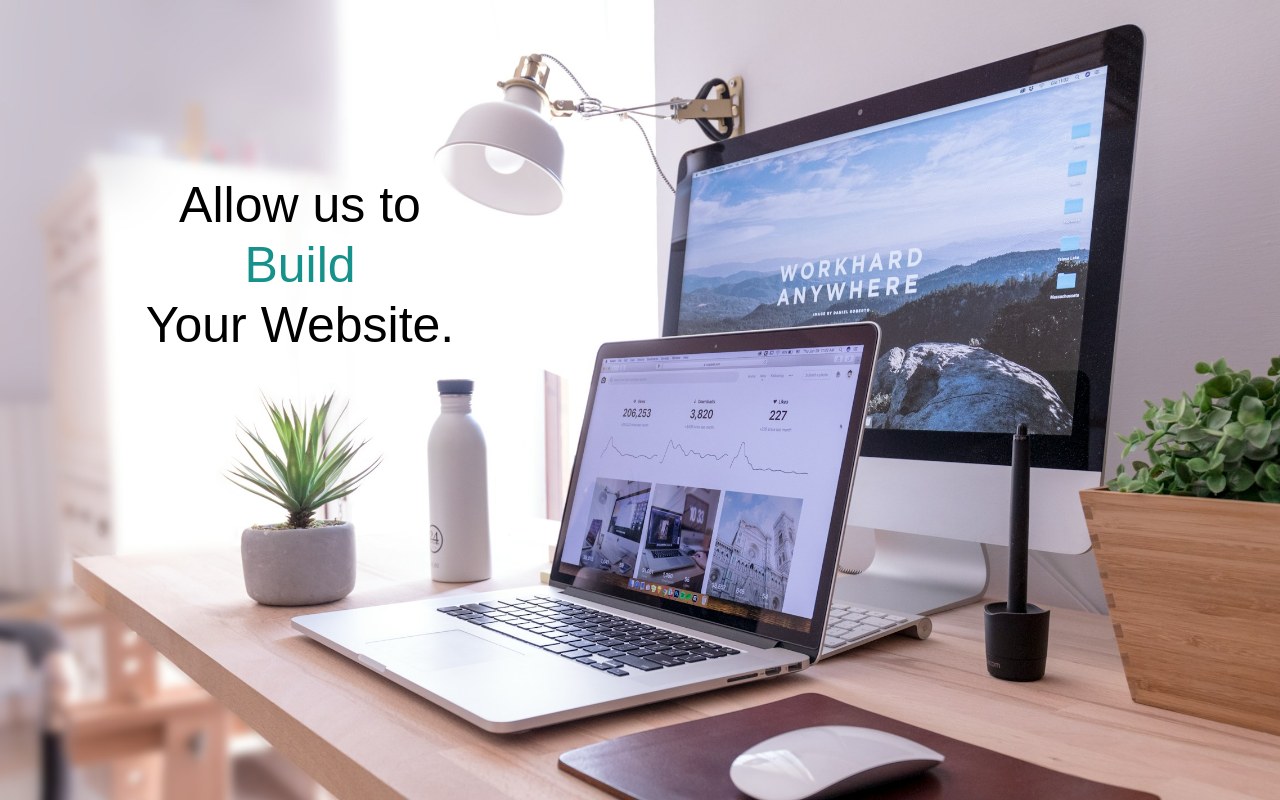
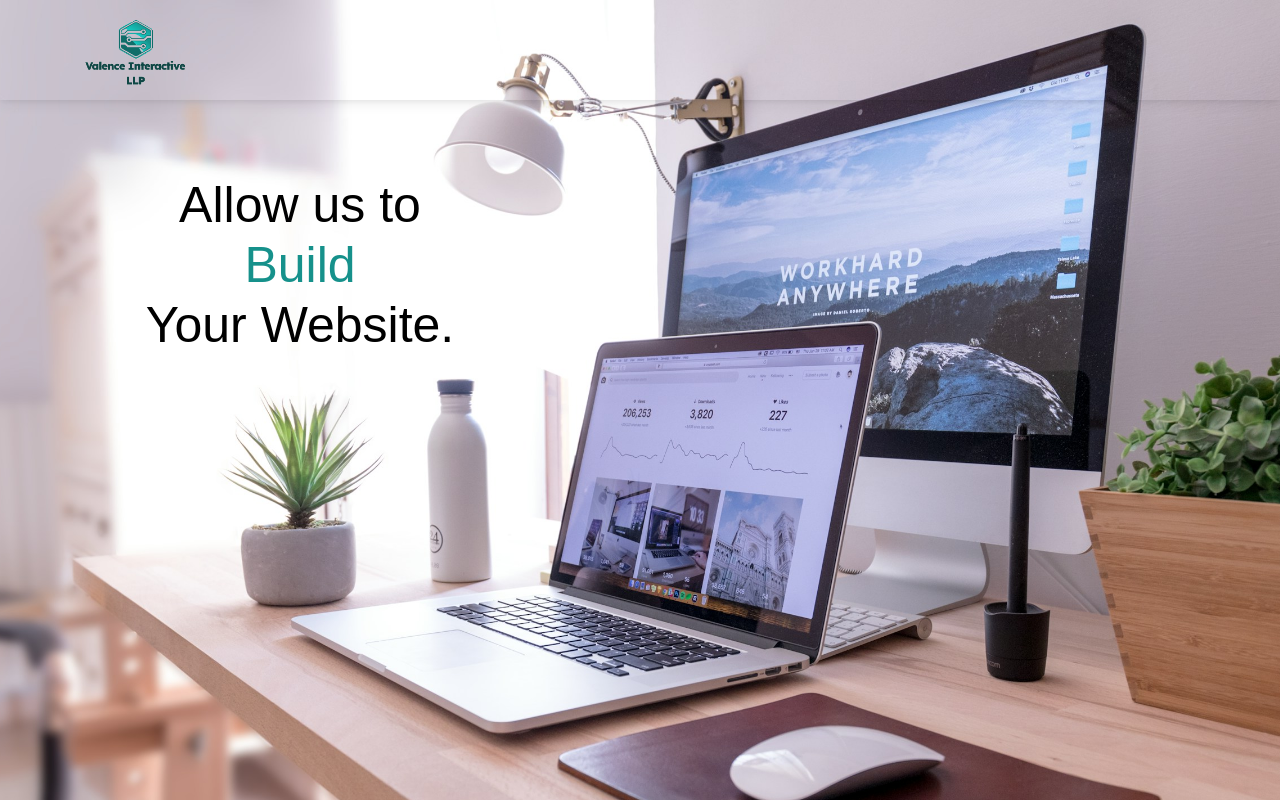
Before and after one commit to johnboy514/ValenceInteractiveLLP, a React (Create React App) app: page / in a window 1280 px wide. Shown: the top 800 px of the page. Built offline with nearby package versions, Linux system fonts and the light colour scheme; a web font is replaced by a local one.

Commit message:
demon test 5

```diff
--- a/src/App.js
+++ b/src/App.js
@@ -10,7 +10,7 @@ function App() {
   return (
     <div className="App">
     <Router>
-        {/* <Navbar /> */}
+        <Navbar />
         <Routes>
           <Route path="/" element={<Home />} />
           <Route path="*" element={<Navigate to="/"/>} />
--- a/src/components/Home.js
+++ b/src/components/Home.js
@@ -431,7 +431,7 @@ function Home() {
   </div>
 </div>  */}
 {/* --------------------------------Review Section------------------------------------ */}
- <div className="bg-image" style={{ backgroundImage: `url('${reviewsBG}')`, opacity: 0.05, position: 'fixed', top: 0, left: 0, width: '100%', height: '100%', zIndex: -1 }}></div>
+ {/* <div className="bg-image" style={{ backgroundImage: `url('${reviewsBG}')`, opacity: 0.05, position: 'fixed', top: 0, left: 0, width: '100%', height: '100%', zIndex: -1 }}></div> */}
 {/* <center className="reveal">
   <div style={{ maxWidth: "800px", fontFamily: '"Teachers", sans-serif', marginTop: "100px" }}>
     <h3>Hear What Our Customers Say</h3>
```
